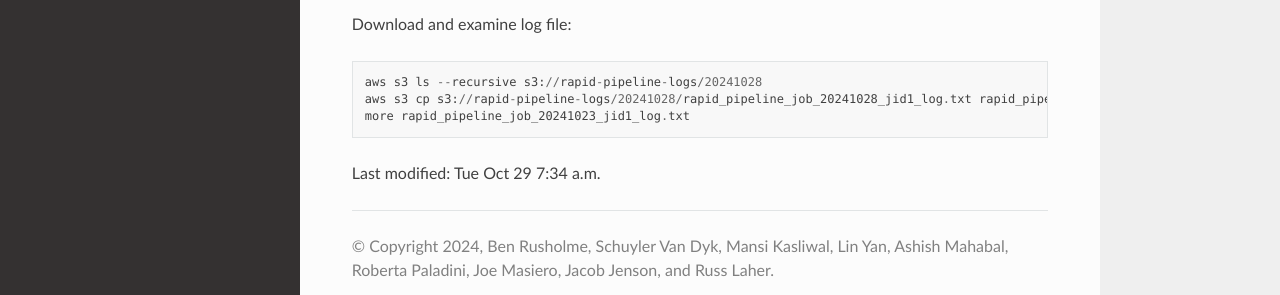
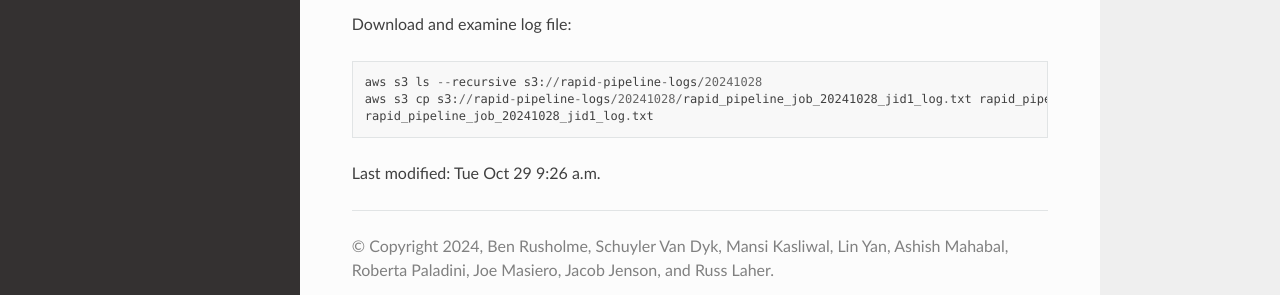
Before and after one commit to Caltech-IPAC/rapid, a Sphinx documentation site: the page built from docs/source/dev/notes.rst, in a window 1280 px wide and 900 px high, scrolled down 3651 px. Shown: the part 560-855 px from the top of the window. Built offline with Sphinx 7.4.7 and the Read the Docs theme 3.1.0, drawn with Linux system fonts in a browser that asks for light colours.

```diff
--- a/docs/source/dev/notes.rst
+++ b/docs/source/dev/notes.rst
@@ -222,6 +222,6 @@
 
    aws s3 ls --recursive s3://rapid-pipeline-logs/20241028
    aws s3 cp s3://rapid-pipeline-logs/20241028/rapid_pipeline_job_20241028_jid1_log.txt rapid_pipeline_job_20241028_jid1_log.txt
-   more rapid_pipeline_job_20241023_jid1_log.txt
+   rapid_pipeline_job_20241028_jid1_log.txt
 
-Last modified: Tue Oct 29 7:34 a.m.
+Last modified: Tue Oct 29 9:26 a.m.
```
Also changed, not shown: 1 other file.
